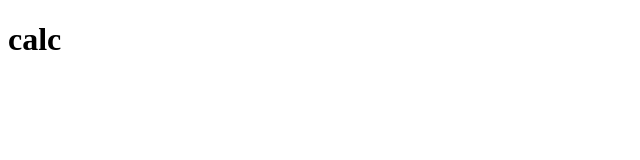
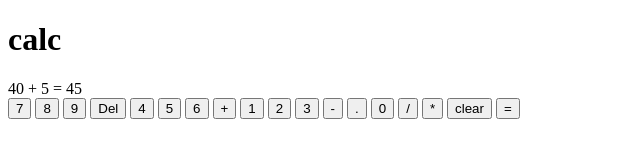
Before and after one commit to aapujji/calculator-app, a plain HTML site: page index.html in a window 1280 px wide. Shown: the whole page, without its empty margins (0-640 px from the left). Drawn offline with Linux system fonts and the light colour scheme.

Commit message:
added buttons to html; updated js functions

```diff
--- a/index.html
+++ b/index.html
@@ -4,7 +4,7 @@
     <meta charset="UTF-8">
     <meta name="viewport" content="width=device-width, initial-scale=1.0">
     <link rel="stylesheet" href="./css/styles.css">
-    <title>Document</title>
+    <title>calc</title>
 </head>
 <body>
     <div id="container">
@@ -12,8 +12,27 @@
             <div id="header">
                 <h1>calc</h1>
             </div>
-            <div id="result"></div>
-            <div id="buttons"></div>
+            <div id="result">40 + 5 = 45</div>
+            <div id="buttons">
+                <button value="7" type="button">7</button>
+                <button value="8" type="button">8</button>
+                <button value="9" type="button">9</button>
+                <button value="delete" type="button">Del</button>
+                <button value="4" type="button">4</button>
+                <button value="5" type="button">5</button>
+                <button value="6" type="button">6</button>
+                <button value="add" type="button">+</button>
+                <button value="1" type="button">1</button>
+                <button value="2" type="button">2</button>
+                <button value="3" type="button">3</button>
+                <button value="subtract" type="button">-</button>
+                <button value="." type="button">.</button>
+                <button value="0" type="button">0</button>
+                <button value="divide" type="button">/</button>
+                <button value="multiply" type="button">*</button>
+                <button value="clear" type="button">clear</button>
+                <button value="=" type="button">=</button>
+            </div>
         </div>
     </div>
     <script type="text/javascript" src="./js/script.js"></script>
--- a/js/script.js
+++ b/js/script.js
@@ -14,6 +14,14 @@ const divide = (x,y) => {
     return x / y;
 }
 
+const deleteLastItem = () => {
+
+}
+
+const clearScreen = () => {
+
+}
+
 const operate = (x,y,operation) => {
     switch (operation) {
         case "add":
```
